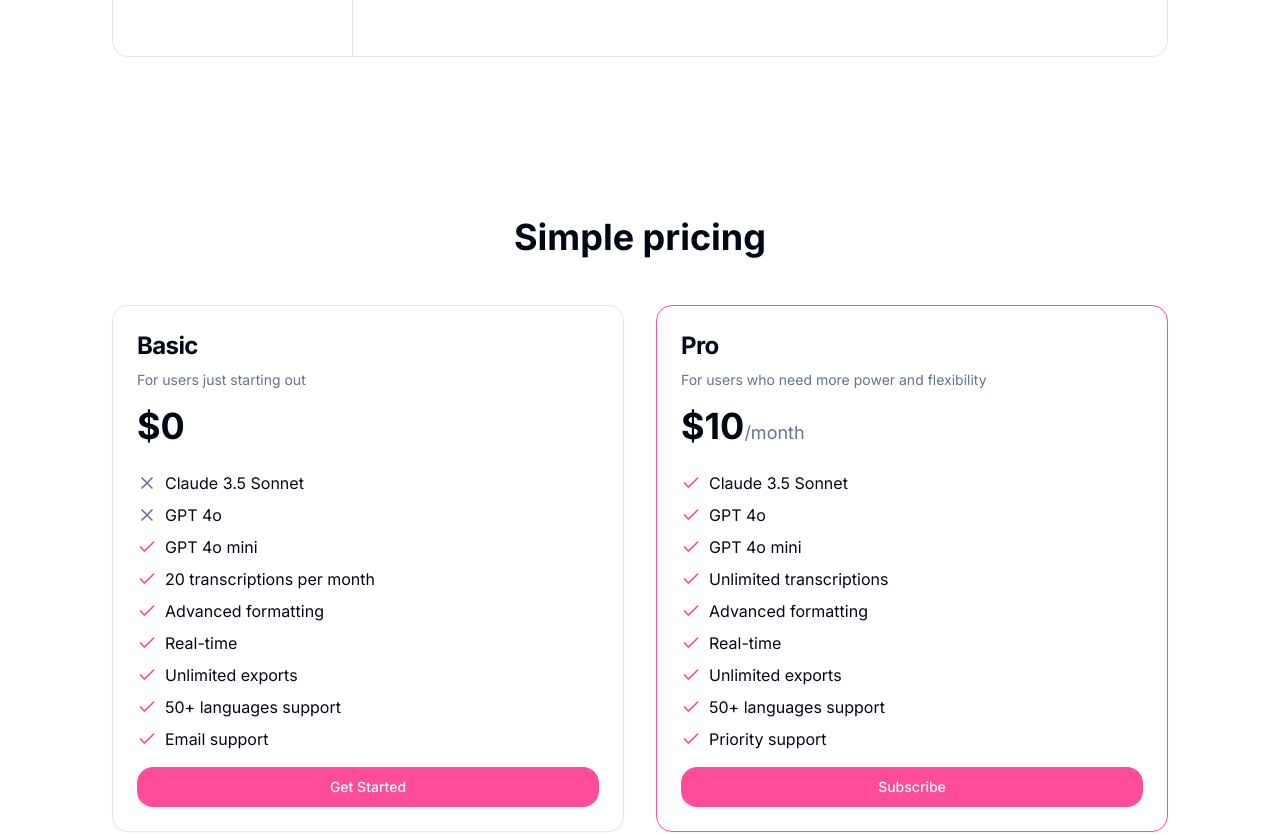
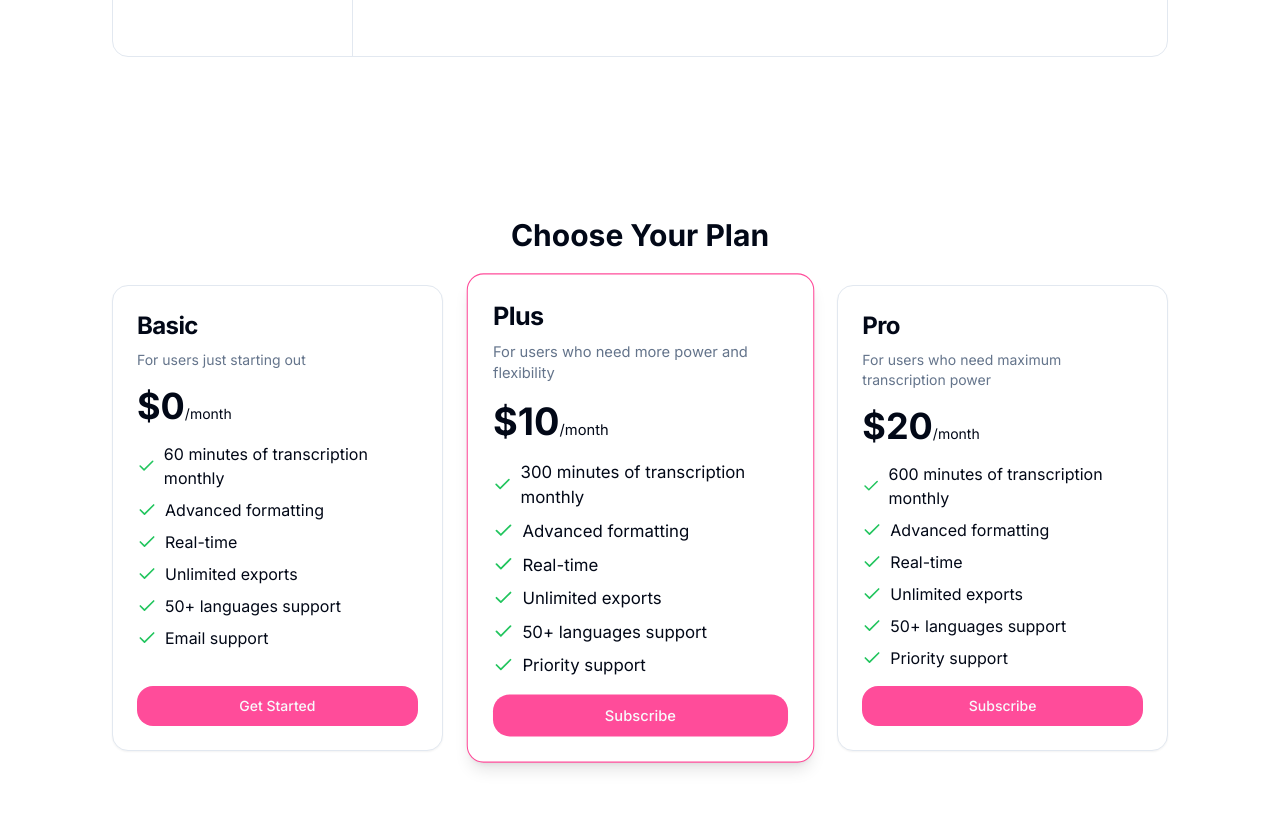
Before and after one commit to mazeincoding/VoxScribe-AI, a Next.js app: page / in a window 1280 px wide. Shown: the part 2400-3234 px from the top of the page. Built offline with nearby package versions, Linux system fonts and the light colour scheme; no server answers.

Commit message:
Updated pricing to be based on hour of transcriptions, added new tier

```diff
--- a/src/components/landing/pricing.tsx
+++ b/src/components/landing/pricing.tsx
@@ -28,10 +28,7 @@ const pricingTiers: PricingTier[] = [
     price: "$0",
     description: "For users just starting out",
     features: [
-      { name: "Claude 3.5 Sonnet", is_available: false },
-      { name: "GPT 4o", is_available: false },
-      { name: "GPT 4o mini", is_available: true },
-      { name: "20 transcriptions per month", is_available: true },
+      { name: "60 minutes of transcription monthly", is_available: true },
       { name: "Advanced formatting", is_available: true },
       { name: "Real-time", is_available: true },
       { name: "Unlimited exports", is_available: true },
@@ -41,14 +38,11 @@ const pricingTiers: PricingTier[] = [
     buttonText: "Get Started",
   },
   {
-    name: "Pro",
+    name: "Plus",
     price: "$10",
     description: "For users who need more power and flexibility",
     features: [
-      { name: "Claude 3.5 Sonnet", is_available: true },
-      { name: "GPT 4o", is_available: true },
-      { name: "GPT 4o mini", is_available: true },
-      { name: "Unlimited transcriptions", is_available: true },
+      { name: "300 minutes of transcription monthly", is_available: true },
       { name: "Advanced formatting", is_available: true },
       { name: "Real-time", is_available: true },
       { name: "Unlimited exports", is_available: true },
@@ -58,33 +52,51 @@ const pricingTiers: PricingTier[] = [
     buttonText: "Subscribe",
     highlighted: true,
   },
+  {
+    name: "Pro",
+    price: "$20",
+    description: "For users who need maximum transcription power",
+    features: [
+      { name: "600 minutes of transcription monthly", is_available: true },
+      { name: "Advanced formatting", is_available: true },
+      { name: "Real-time", is_available: true },
+      { name: "Unlimited exports", is_available: true },
+      { name: "50+ languages support", is_available: true },
+      { name: "Priority support", is_available: true },
+    ],
+    buttonText: "Subscribe",
+    highlighted: false,
+  },
 ];
 
 export function Pricing() {
   return (
-    <div className="flex flex-col justify-center py-20 max-w-6xl mx-auto px-12 gap-12">
-      <h2 className="font-bold text-4xl text-center">Simple pricing</h2>
-      <div className="grid md:grid-cols-2 gap-8">
+    <div className="flex flex-col justify-center py-20 max-w-6xl mx-auto px-12 gap-8">
+      <h2 className="text-3xl font-bold text-center">Choose Your Plan</h2>
+      <div className="grid grid-cols-1 md:grid-cols-2 lg:grid-cols-3 gap-8">
         {pricingTiers.map((tier, index) => (
-          <Card key={index} className={`flex flex-col ${tier.highlighted && "border-primary"}`}>
+          <Card
+            key={index}
+            className={`flex flex-col ${
+              tier.highlighted ? "border-primary shadow-lg lg:scale-105" : ""
+            }`}
+          >
             <CardHeader>
               <CardTitle className="text-2xl font-bold">{tier.name}</CardTitle>
               <CardDescription>{tier.description}</CardDescription>
             </CardHeader>
-            <CardContent className="flex-grow">
-              <p className="text-4xl font-bold mb-6">
+            <CardContent className="flex-grow flex gap-4 flex-col">
+              <p className="text-4xl font-bold">
                 {tier.price}
-                <span className="text-lg font-normal text-muted-foreground">
-                  {tier.price !== "$0" && "/month"}
-                </span>
+                <span className="text-sm font-normal">/month</span>
               </p>
               <ul className="space-y-2">
                 {tier.features.map((feature, featureIndex) => (
                   <li key={featureIndex} className="flex items-center">
                     {feature.is_available ? (
-                      <Check className="h-5 w-5 text-primary mr-2" />
+                      <Check className="h-5 w-5 text-green-500 mr-2" />
                     ) : (
-                      <X className="h-5 w-5 text-muted-foreground mr-2" />
+                      <X className="h-5 w-5 text-red-500 mr-2" />
                     )}
                     <span>{feature.name}</span>
                   </li>
```
